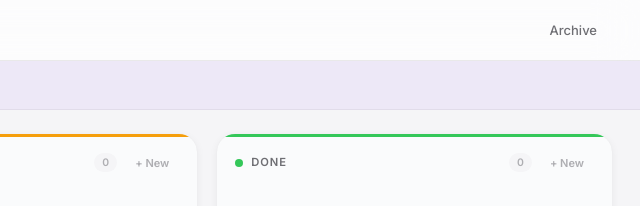
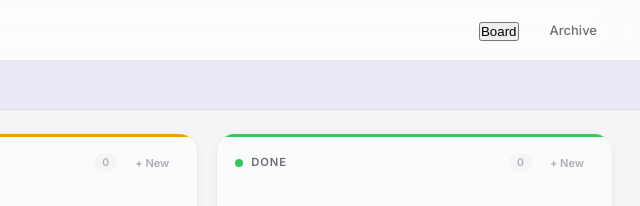
Before and after one commit to fluado/faru, a website: page public/index.html in a window 1280 px wide. Shown: the full height of the page, 640-1280 px from the left. Drawn offline with nearby package versions, Linux system fonts and the light colour scheme; no server answers.

Commit message:
board: board: update index.html

```diff
--- a/public/index.html
+++ b/public/index.html
@@ -14,7 +14,10 @@
       <h1 class="logo"><img src="favicon.svg" class="logo-icon" alt=""><span class="logo-accent">faru</span></h1>
     </div>
     <div class="header-right">
-      <button id="btn-toggle-dojo" class="btn-ghost" style="display:none">Dojo</button>
+      <nav class="header-tabs" id="header-tabs">
+        <button id="btn-tab-board" class="btn-tab active">Board</button>
+        <button id="btn-tab-dojo" class="btn-tab" style="display:none">Dojo</button>
+      </nav>
       <button id="btn-toggle-archive" class="btn-ghost">Archive</button>
     </div>
   </header>
```
